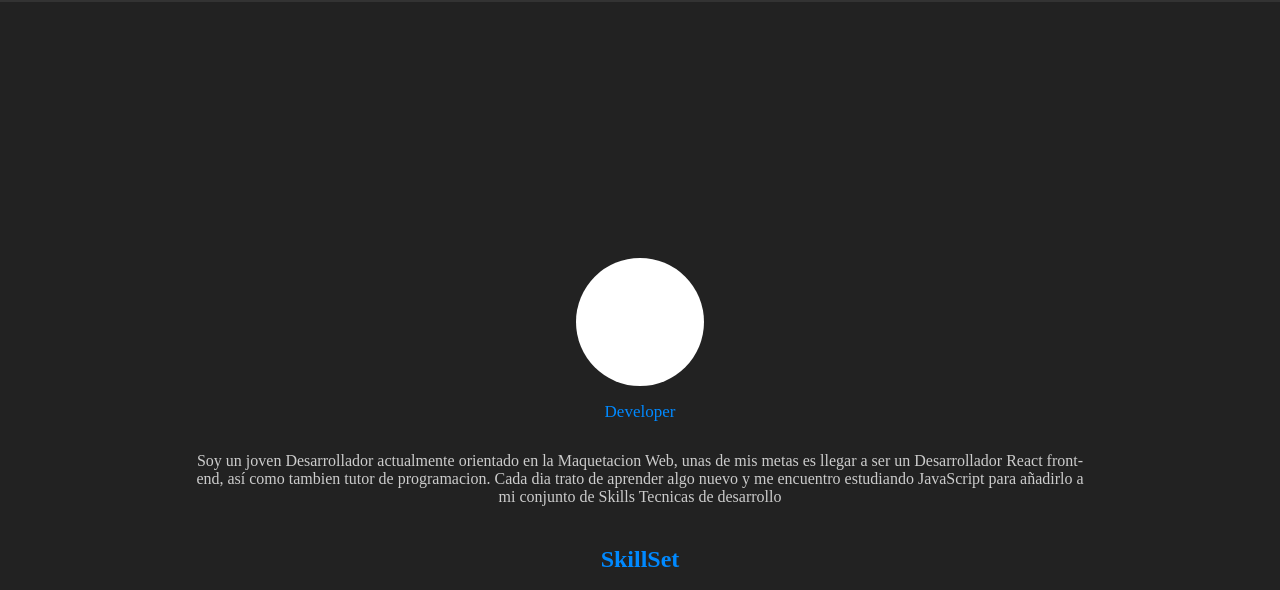
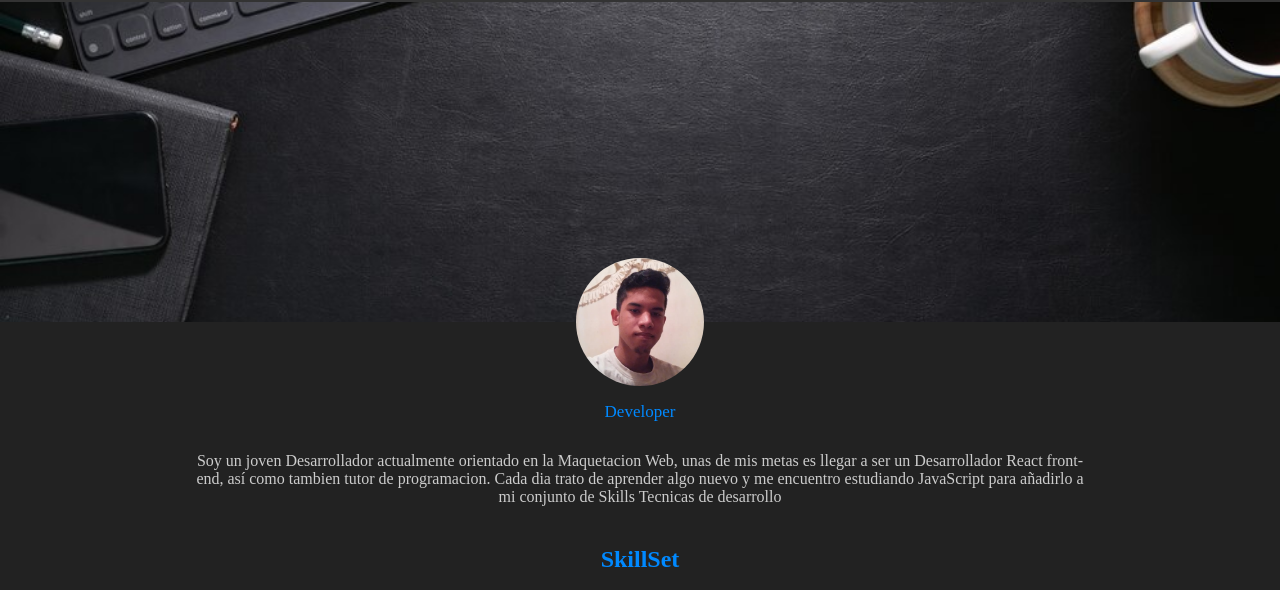
Before and after one commit to GcDevealoper/GcDeveloperWeb, a plain HTML site: page index.html in a window 1280 px wide. Shown: the part 58-648 px from the top of the page. Drawn offline with Linux system fonts and the light colour scheme.

Commit message:
Proyects and Photos Changes

```diff
--- a/style.css
+++ b/style.css
@@ -150,7 +150,7 @@ header{
 }
 
 .banner {
-    background-image: url(img/Banner.jpg);
+    background-image: url(img/Banner2.jpg);
     background-position: center;
     background-repeat: no-repeat;
     background-size: cover;
@@ -165,7 +165,7 @@ header{
 
 .banner .BgProfile {
     background-color: #fff;
-    background-image: url(img/User.png);
+    background-image: url(img/User2.png);
     background-size: cover;
     width: 128px;
     height: 128px;
```
Also changed, not shown: img/Banner2.jpg (added), img/Cap4.png (added), img/Cap5.png (added), img/Cap7.png (added), img/Cap8.png (added), img/Flexbox.png (added), img/Grid.png (added), img/User.png (added), img/User2.PNG (added).
